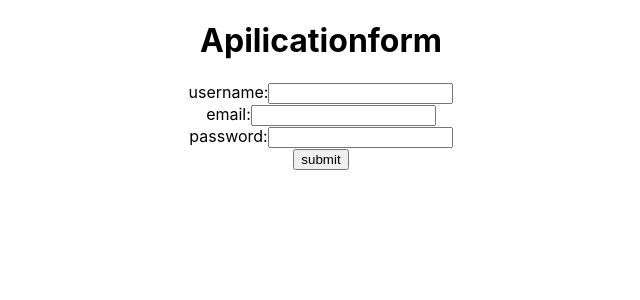
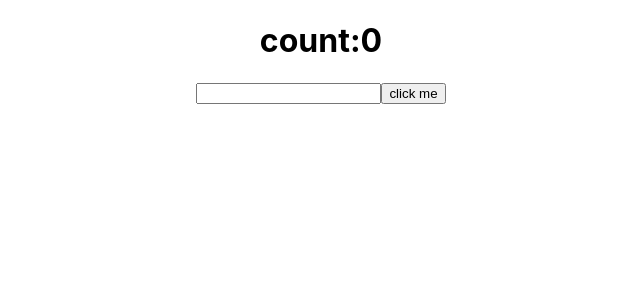
Before and after one commit to suryakalakasim/react, a React (Create React App) app: page / in a window 1280 px wide. Shown: the top 300 px of the page, without its empty margins (319-959 px from the left). Built offline with nearby package versions, Linux system fonts and the light colour scheme.

Commit message:
useeffect

```diff
--- a/src/App.js
+++ b/src/App.js
@@ -15,6 +15,8 @@ import HoverCounter from "./components/HoverCounter";
 import Component1 from "./components/component1";
 import Form from "./components/form";
 import Apilicationform from "./components/apform";
+import Hooks from "./components/useEffect";
+
 export const context = createContext()
 function App() {
   let stdDetails ={name:"siva",marks:"100",age:"20"}
@@ -32,7 +34,8 @@ function App() {
 {/*<ClickCounter/>*/}
 {/*<HoverCounter/>*/}
 {/*<Form/>*/}
-<Apilicationform/>
+<Hooks/>
+{/*<Apilicationform/>*/}
   {/*<Component1/>*/}
   </div>
     }
--- a/src/components/apform.js
+++ b/src/components/apform.js
@@ -4,8 +4,10 @@ function Apilicationform (){
     const[mail,setMail]= useState("")
      const [password,setPasswor]=useState("")
      const handelSubmit=(event)=>{
+        // if(alert(password.length>5?`${name} ${mail} ${password}`:"this field is manditary"))
 
-        alert(`${name} ${mail} ${password}`)
+       alert(`${name} ${mail} ${password}`)
+
         event.preventDefault();
      }
         return(<div>
--- /dev/null
+++ b/src/components/useEffect.js
@@ -0,0 +1,17 @@
+import React,{useState,useEffect} from "react";
+
+
+function Hooks(){
+const [count,updatedC0unt]=useState(0)
+const [name,setName]=useState("")
+    useEffect(()=>{
+        console.log("useeffect>>>")
+        document.title=`you clicked ${count}`
+    },[count])
+    return<div>
+        <h1>count:{count}</h1>
+        <input type="name"onChange={(e)=>setName(e.target.name)}/>
+<button onClick={()=>updatedC0unt(count+1)}>click me</button>
+    </div>
+}
+export default Hooks;
```
